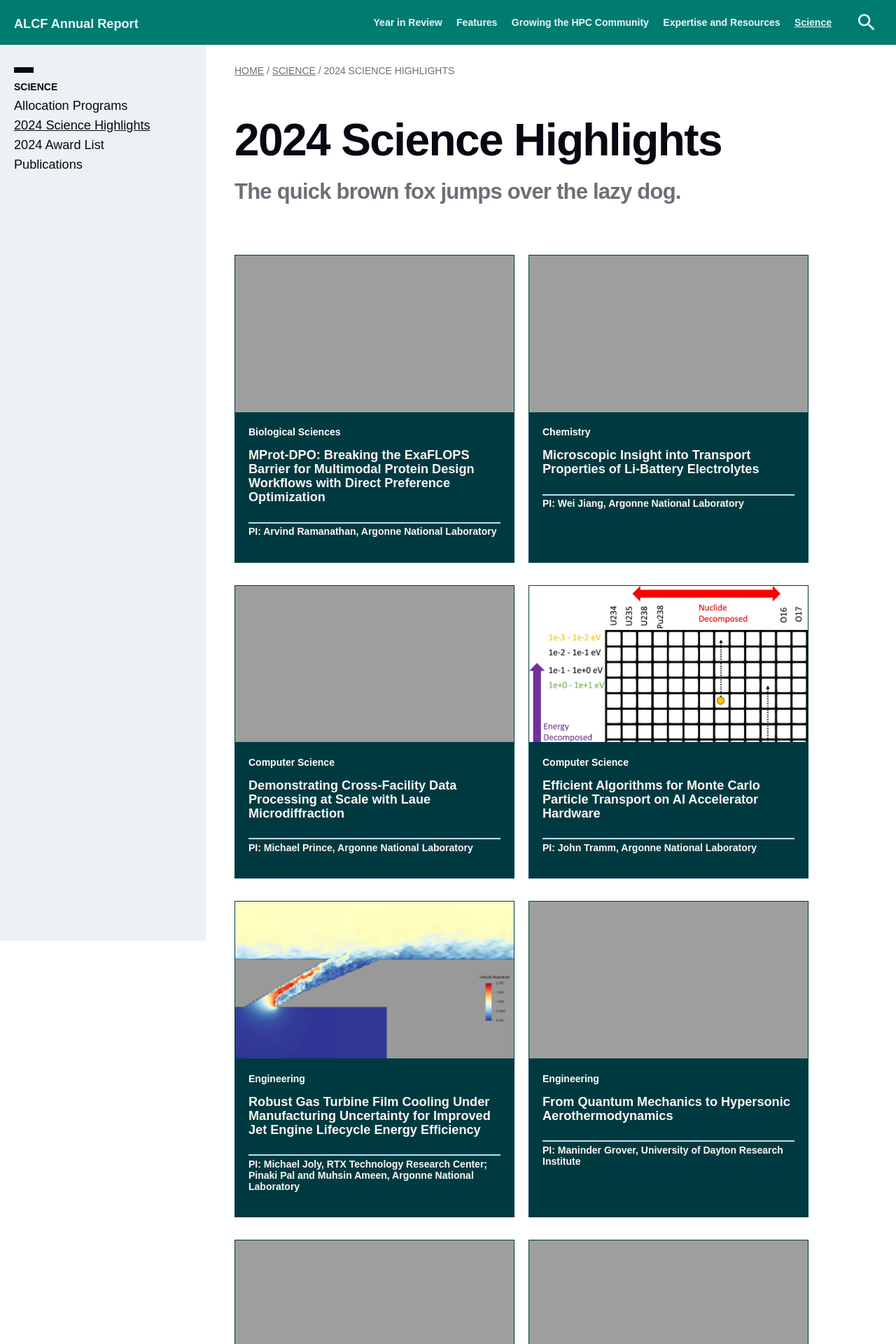
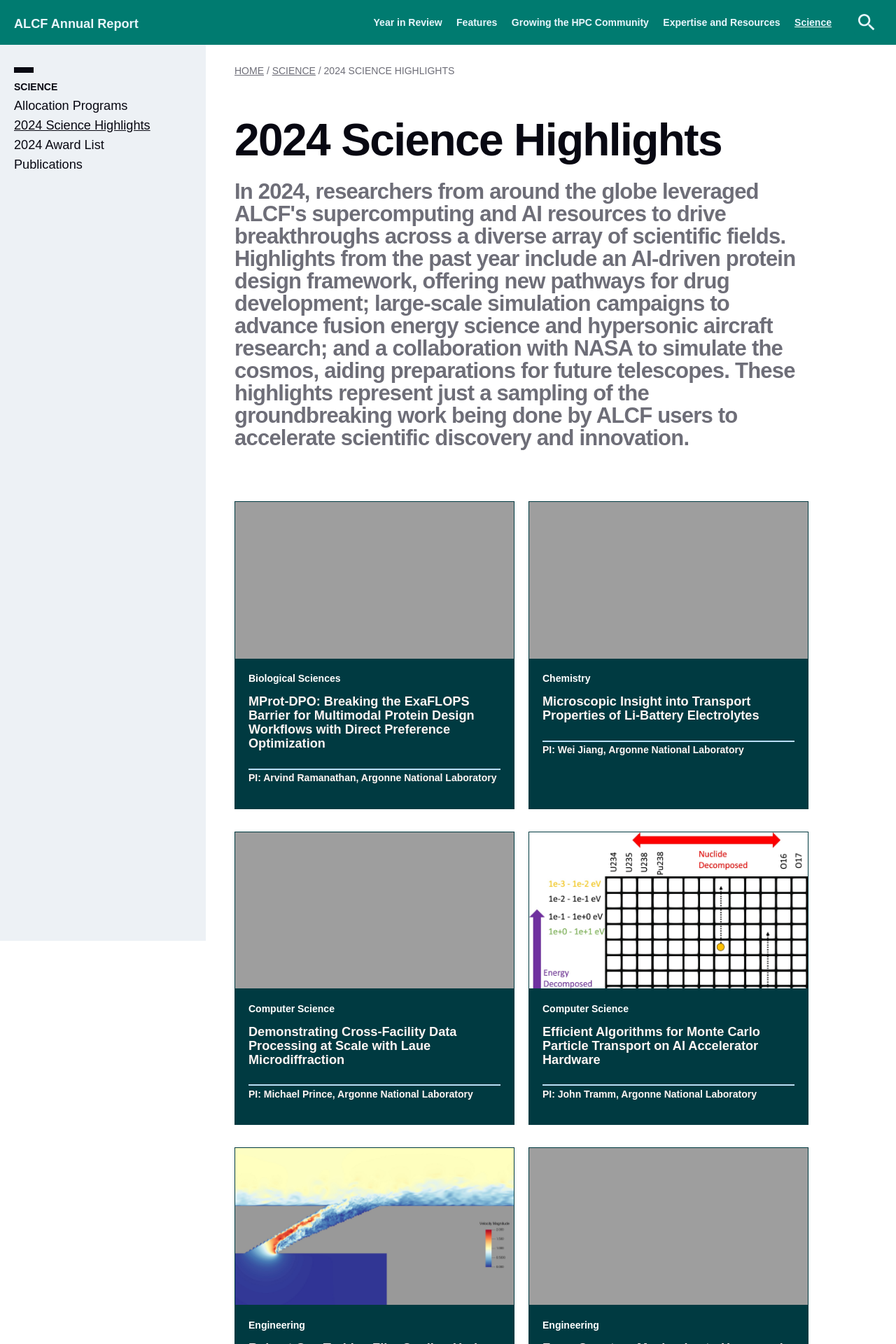
Before and after one commit to argonne-lcf/AR2024, a Jekyll site: the page built from 05_science/highlights.md, in a window 1280 px wide. Shown: the top 1920 px of the page at 70% size. Built offline with Jekyll 4.4.1, drawn with Linux system fonts in a browser that asks for light colours; some web fonts are replaced.

Commit message:
Update highlights-deck.md

```diff
--- a/05_science/highlights.md
+++ b/05_science/highlights.md
@@ -2,7 +2,7 @@
 layout: page
 
 title: 2024 Science Highlights
-intro: "The quick brown fox jumps over the lazy dog."
+intro: "In 2024, researchers from around the globe leveraged ALCF's supercomputing and AI resources to drive breakthroughs across a diverse array of scientific fields. Highlights from the past year include an AI-driven protein design framework, offering new pathways for drug development; large-scale simulation campaigns to advance fusion energy science and hypersonic aircraft research; and a collaboration with NASA to simulate the cosmos, aiding preparations for future telescopes. These highlights represent just a sampling of the groundbreaking work being done by ALCF users to accelerate scientific discovery and innovation."
 teaser-img-source: ALCF-MProtDPO.png
 theme: white
 permalink: science/highlights
```
